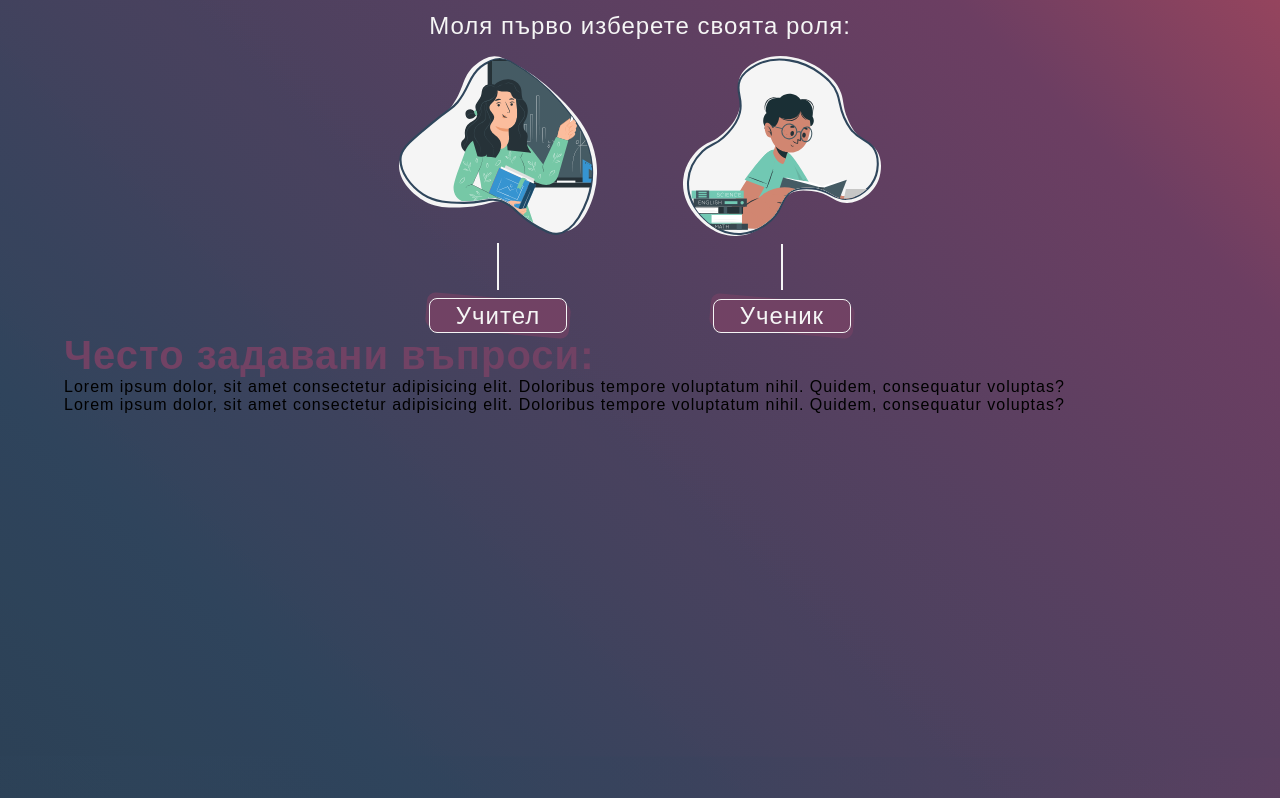
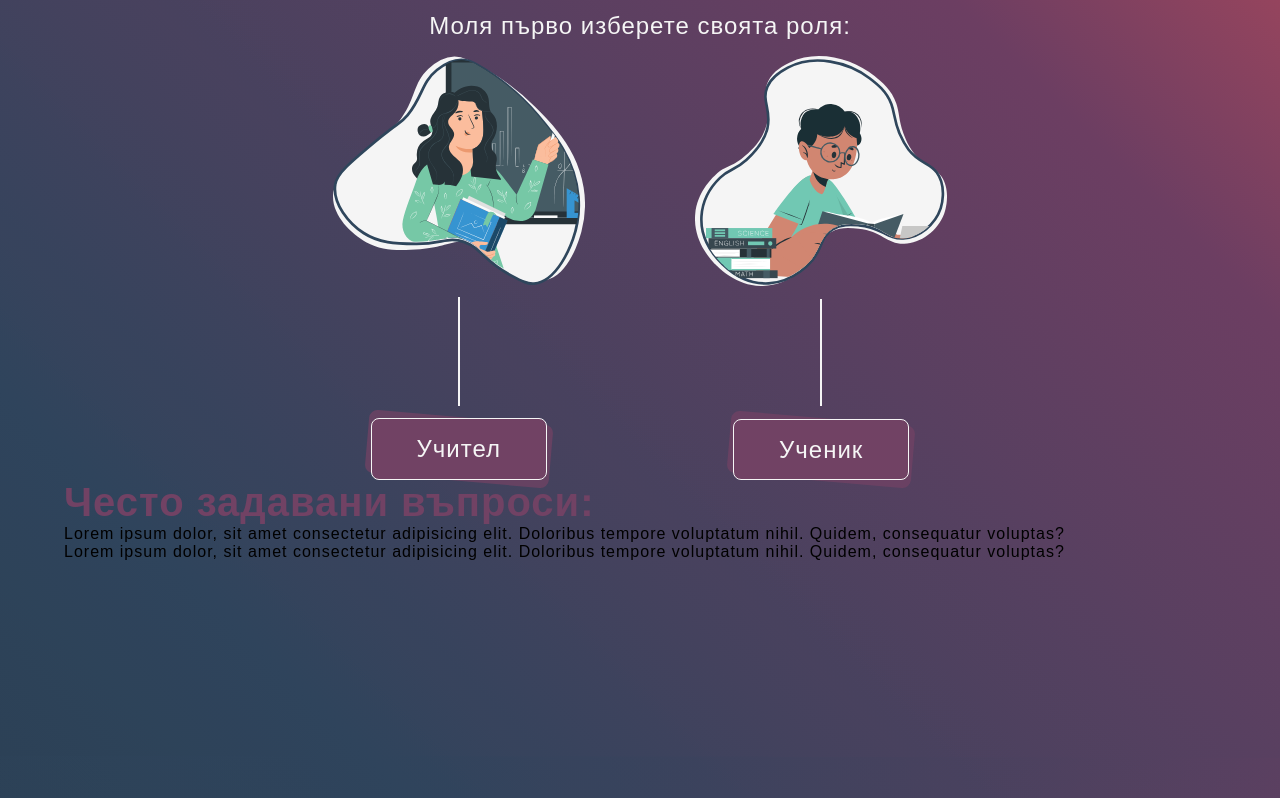
Before and after one commit to ZdravkoHristov/DigiBuddy, a React (Create React App) app in the folder frontend/: page / in a window 1280 px wide. Shown: the part 885-1683 px from the top of the page. Built offline with nearby package versions, Linux system fonts and the light colour scheme; a web font is replaced by a local one.

Commit message:
several basic changes

```diff
--- a/frontend/src/components/styles/RolesSection.style.js
+++ b/frontend/src/components/styles/RolesSection.style.js
@@ -11,8 +11,7 @@ const RolesSec = styled.section`
     h1{letter-spacing: 2px;}
     h3 {font-weight: 300;}
     .holder {
-        width: 47%;
-        height: 63%;
+        width: 60%;
         margin: auto;
         display: grid;
         grid-template-columns: 1fr 1fr;
@@ -20,7 +19,7 @@ const RolesSec = styled.section`
     }
     .holder .img-holder {
         display: grid;
-        grid-template-rows: 3.25fr 1fr 0.75fr;
+        grid-template-rows: 3.25fr 1.75fr 1fr;;
         grid-gap: 3%;
     }
     .holder .img-holder img {margin: auto;}
```
